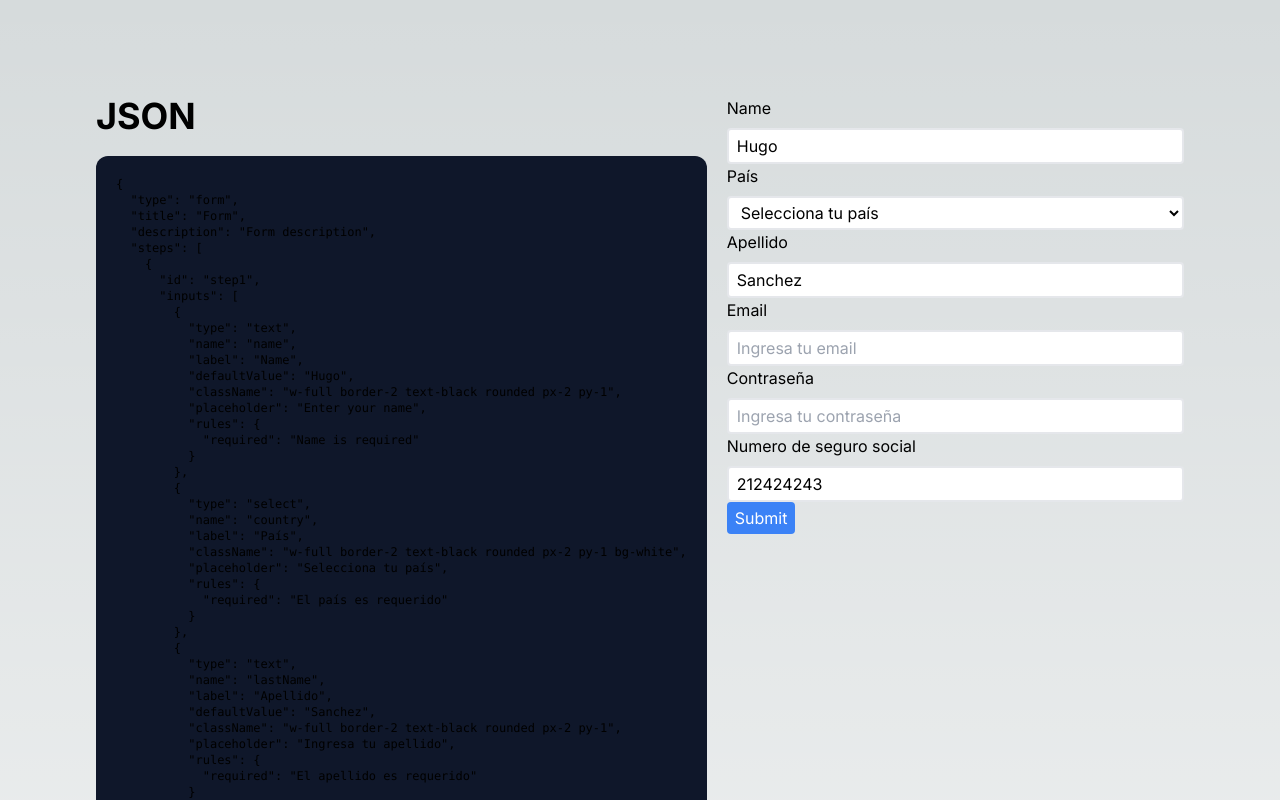
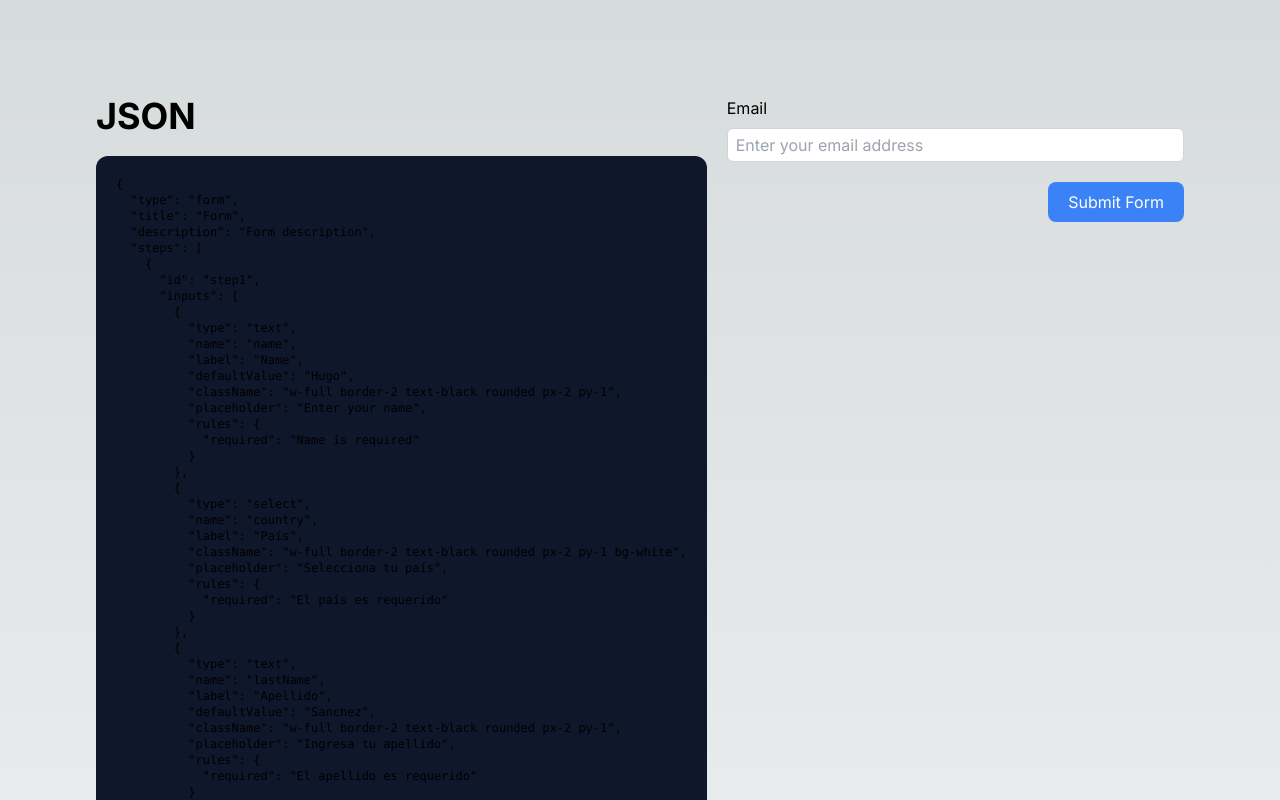
Before and after one commit to jonoise/formerly, a Next.js app: page / in a window 1280 px wide. Shown: the top 800 px of the page. Built offline with nearby package versions, Linux system fonts and the light colour scheme.

Commit message:
add email preset

```diff
--- a/app/page.tsx
+++ b/app/page.tsx
@@ -1,9 +1,14 @@
 'use client'
 
+import { usePresets } from '@/hooks/use-presets'
 import { formJSON } from '@/lib/data/form'
 import { FormRenderer } from '@/ui/form'
 
 export default function Home() {
+  const { email } = usePresets()
+
+  const presets = [email()]
+
   return (
     <main className='flex min-h-screen flex-col items-center justify-between p-24'>
       <div className='w-full flex space-x-5'>
@@ -15,7 +20,8 @@ export default function Home() {
         </div>
         <div className='flex-1'>
           <FormRenderer
-            json={formJSON}
+            presets={presets}
+            submitLabel='Submit Form'
             onSubmit={async (data) => {
               alert(JSON.stringify(data, null, 2))
             }}
--- /dev/null
+++ b/hooks/use-presets.tsx
@@ -0,0 +1,7 @@
+import { email } from '@/ui/presets/email'
+
+export const usePresets = () => {
+  return {
+    email,
+  }
+}
--- /dev/null
+++ b/lib/constants.ts
@@ -0,0 +1 @@
+export const DEFAULT_INPUT_STYLES = `w-full px-2 py-1 text-black border border-gray-300 rounded-md focus:outline-none focus:ring-2 focus:ring-blue-500 focus:border-transparent`
--- /dev/null
+++ b/lib/schemas/create.ts
@@ -0,0 +1 @@
+export const createSchema = (presets?: any[]) => {}
--- /dev/null
+++ b/lib/schemas/merge.ts
@@ -0,0 +1,18 @@
+import { Schema, ZodObject, ZodObjectDef, z } from 'zod'
+
+const schema1 = z.object({
+  foo: z.string(),
+})
+
+function mergeSchemas(
+  ...schemas: ZodObject<{}, 'strip', z.ZodTypeAny, {}, {}>[]
+) {
+  const [first, ...rest] = schemas
+
+  const merged = rest.reduce(
+    (mergedSchemas, schema) => mergedSchemas.concat(schema),
+    first
+  )
+
+  return merged
+}
--- a/ui/form/index.tsx
+++ b/ui/form/index.tsx
@@ -4,21 +4,31 @@ import React, { FC, useEffect } from 'react'
 import {
   Controller,
   ControllerProps,
+  Field,
   FieldPath,
   FieldValues,
   FormProvider,
   useForm,
   useFormContext,
 } from 'react-hook-form'
-import { FormJSON } from '..'
 import clsx from 'clsx'
-import { Input } from './input'
+import { InputProps } from './input'
+import { EmailOptions } from '../presets/email'
+import { zodResolver } from '@hookform/resolvers/zod'
+import { createSchema } from '@/lib/schemas/create'
 
 type Props = {
-  json: FormJSON
+  presets?: {
+    component: React.ForwardRefExoticComponent<
+      { field: Field } & InputProps & React.RefAttributes<HTMLInputElement>
+    >
+    options: EmailOptions | any
+  }[]
   onSubmit?: (data: any) => Promise<void>
   onSuccess?: (json?: any) => void
   onError?: (json?: any) => void
+  submitLabel?: string
+  submitClassName?: string
 }
 
 type FormFieldContextValue<
@@ -32,7 +42,7 @@ const FormFieldContext = React.createContext<FormFieldContextValue>(
   {} as FormFieldContextValue
 )
 
-const FormField = <
+export const FormField = <
   TFieldValues extends FieldValues = FieldValues,
   TName extends FieldPath<TFieldValues> = FieldPath<TFieldValues>
 >({
@@ -76,7 +86,7 @@ const useFormField = () => {
   }
 }
 
-const FormLabel = React.forwardRef<
+export const FormLabel = React.forwardRef<
   HTMLLabelElement,
   React.HTMLAttributes<HTMLLabelElement>
 >(({ className, ...props }, ref) => {
@@ -93,7 +103,7 @@ const FormLabel = React.forwardRef<
 })
 FormLabel.displayName = 'FormLabel'
 
-const FormItem = React.forwardRef<
+export const FormItem = React.forwardRef<
   HTMLDivElement,
   React.HTMLAttributes<HTMLDivElement>
 >(({ className, ...props }, ref) => {
@@ -107,7 +117,7 @@ const FormItem = React.forwardRef<
 })
 FormItem.displayName = 'FormItem'
 
-const FormControl = React.forwardRef<
+export const FormControl = React.forwardRef<
   HTMLDivElement,
   React.HTMLAttributes<HTMLDivElement>
 >(({ ...props }, ref) => {
@@ -129,7 +139,7 @@ const FormControl = React.forwardRef<
 })
 FormControl.displayName = 'FormControl'
 
-const FormMessage = React.forwardRef<
+export const FormMessage = React.forwardRef<
   HTMLParagraphElement,
   React.HTMLAttributes<HTMLParagraphElement>
 >(({ className, children, ...props }, ref) => {
@@ -154,67 +164,74 @@ const FormMessage = React.forwardRef<
 FormMessage.displayName = 'FormMessage'
 
 export const FormRenderer: FC<Props> = (props) => {
-  const { json } = props
+  const formSchema = createSchema(props.presets)
 
-  const form = useForm({})
+  const form = useForm()
 
   useEffect(() => {
-    if (props.json) {
-      props.json.steps
-        .flatMap((step) => step.inputs)
-        .map((input) => {
-          if (input.defaultValue) {
-            form.setValue(input.name, input.defaultValue)
-          }
+    if (props.presets) {
+      props.presets.forEach((preset) => {
+        form.setValue(
+          preset.options.name,
+          preset.options.props.defaultValue || ''
+        )
       })
     }
-  }, [props.json])
+  }, [props.presets])
 
   return (
     <FormProvider {...form}>
       <form
         style={{ width: '100%' }}
+        className='space-y-5'
         onSubmit={form.handleSubmit(async (data) =>
           props.onSubmit
             ? props
                 .onSubmit(data)
-                .then((json) => props.onSuccess && props.onSuccess(json))
-                .catch((json) => props.onError && props.onError(json))
+                .then((json) =>
+                  props.onSuccess ? props.onSuccess(json) : console.log(json)
+                )
+                .catch((json) =>
+                  props.onError ? props.onError(json) : console.log(json)
+                )
             : console.log(data)
         )}
       >
-        {json.steps.map((step) => {
+        {props.presets?.map((preset) => {
+          const id = React.useId()
           return (
-            <div key={step.id}>
-              {step.inputs.map((input, index) => {
-                return (
-                  <div key={index}>
             <FormField
+              key={id}
               control={form.control}
-                      name={input.name}
-                      rules={input.rules}
-                      render={({ field }) => {
-                        return (
+              name={preset.options.name}
+              rules={preset.options.rules}
+              defaultValue={preset.options.props.defaultValue || ''}
+              render={({ field }) => (
                 <FormItem>
-                            <FormLabel>{input.label}</FormLabel>
+                  <FormLabel>{preset.options.label}</FormLabel>
                   <FormControl>
-                              <Input {...field} {...input} />
+                    <preset.component {...preset.options.props} field={field} />
                   </FormControl>
                   <FormMessage />
                 </FormItem>
-                        )
-                      }}
+              )}
             />
-                  </div>
           )
         })}
+        <div className='flex justify-end'>
+          <button
+            type='submit'
+            className={clsx(
+              'bg-blue-500 text-white px-5 py-2 rounded-lg',
+              props.submitClassName
+            )}
+          >
+            {props.submitLabel || 'Submit'}
+          </button>
         </div>
-          )
-        })}
-        <button className={clsx(json.submit.className)} type='submit'>
-          {json.submit.label}
-        </button>
       </form>
     </FormProvider>
   )
 }
+
+FormRenderer.displayName = 'FormRenderer'
--- /dev/null
+++ b/ui/presets/email/index.tsx
@@ -0,0 +1,50 @@
+import React from 'react'
+import clsx from 'clsx'
+import { Field, RegisterOptions } from 'react-hook-form'
+import { DEFAULT_INPUT_STYLES } from '@/lib/constants'
+
+type InputProps = React.InputHTMLAttributes<HTMLInputElement> & { field: Field }
+
+export type EmailOptions = {
+  props?: React.DetailedHTMLProps<
+    React.InputHTMLAttributes<HTMLInputElement>,
+    HTMLInputElement
+  >
+  name?: string
+  label?: string
+  rules?: RegisterOptions
+}
+
+const defaultOptions: EmailOptions = {
+  label: 'Email',
+  name: 'email',
+  props: {
+    placeholder: 'Enter your email address',
+  },
+  rules: {
+    required: true,
+    pattern: {
+      value: /\S+@\S+\.\S+/,
+      message: 'Please enter a valid email address.',
+    },
+  },
+}
+
+export const email = (options: EmailOptions = defaultOptions) => {
+  const mergedOptions = { ...defaultOptions, ...options }
+
+  return {
+    component: React.forwardRef<HTMLInputElement, InputProps>((props, ref) => {
+      const { defaultValue, ...rest } = props
+      return (
+        <input
+          type={'email'}
+          {...rest}
+          {...props.field}
+          className={clsx(DEFAULT_INPUT_STYLES, props.className)}
+        />
+      )
+    }),
+    options: { ...defaultOptions, ...options },
+  }
+}
--- /dev/null
+++ b/ui/presets/password/index.tsx
@@ -0,0 +1,52 @@
+import React from 'react'
+import clsx from 'clsx'
+import { Field, RegisterOptions } from 'react-hook-form'
+import { DEFAULT_INPUT_STYLES } from '@/lib/constants'
+
+type PasswordProps = React.InputHTMLAttributes<HTMLInputElement> & {
+  field: Field
+}
+
+export type EmailOptions = {
+  props?: React.DetailedHTMLProps<
+    React.InputHTMLAttributes<HTMLInputElement>,
+    HTMLInputElement
+  >
+  name?: string
+  label?: string
+  rules?: RegisterOptions
+}
+
+const defaultOptions: EmailOptions = {
+  label: 'Password',
+  name: 'password',
+  props: {
+    placeholder: 'Enter your email address',
+  },
+  rules: {
+    required: true,
+    pattern: {
+      value: /\S+@\S+\.\S+/,
+      message: 'Please enter a valid email address.',
+    },
+  },
+}
+
+export const password = (options: EmailOptions = defaultOptions) => {
+  return {
+    component: React.forwardRef<HTMLInputElement, PasswordProps>(
+      (props, ref) => {
+        const { defaultValue, ...rest } = props
+        return (
+          <input
+            type={'password'}
+            {...rest}
+            {...props.field}
+            className={clsx(DEFAULT_INPUT_STYLES, props.className)}
+          />
+        )
+      }
+    ),
+    options: { ...defaultOptions, ...options },
+  }
+}
```
Also changed, not shown: hooks/use-builder.tsx (deleted, +0 -38 lines). Lines whose indentation alone changed are shown as unchanged.
